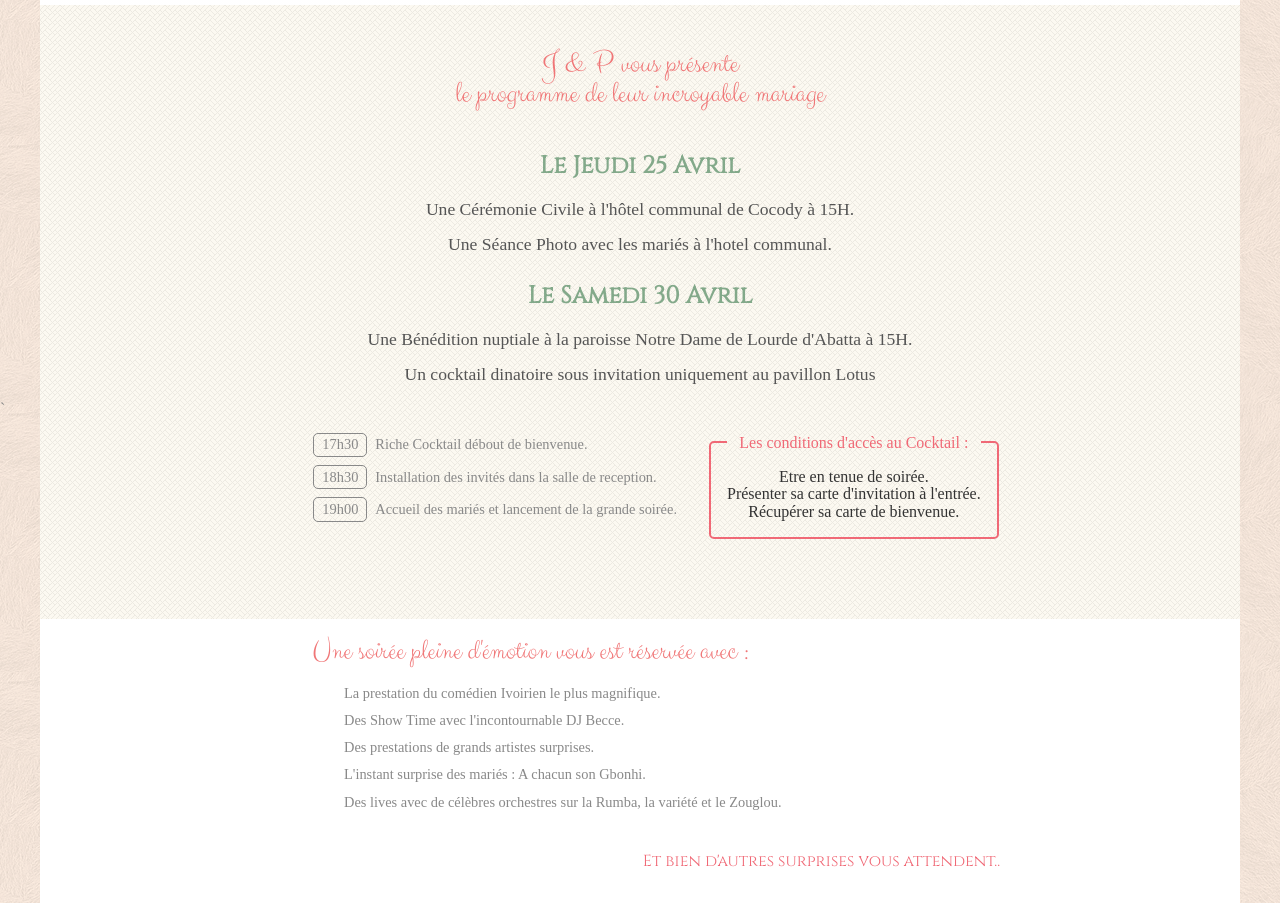
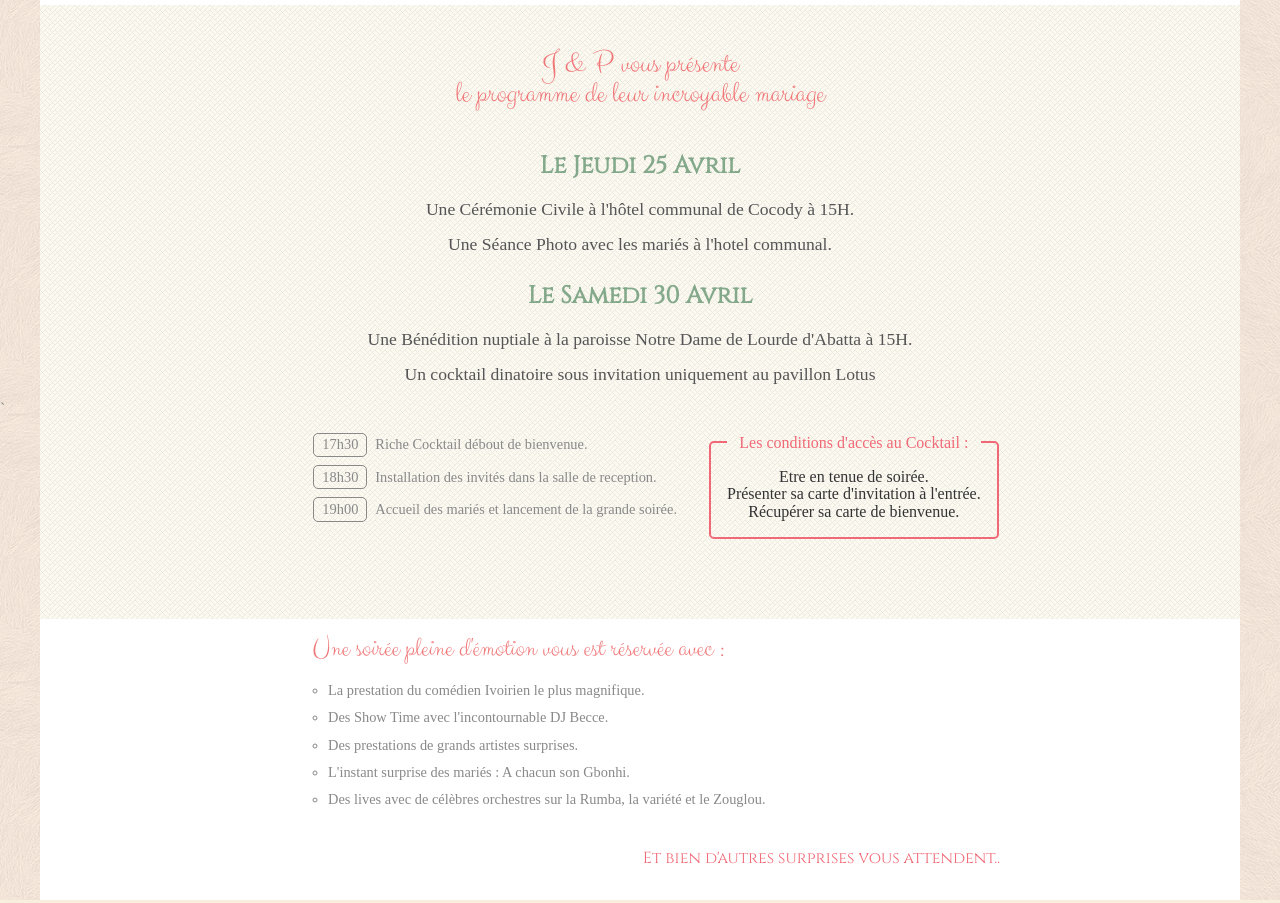
Before and after one commit to team-griot/wedding-judic, a website built with Parcel: page src/programme.html in a window 1280 px wide. Shown: the part 400-1303 px from the top of the page. Built offline with nearby package versions, Linux system fonts and the light colour scheme; some packages are replaced by stand-ins of ours.

Commit message:
fix(): add list point to programme and fix padding comment form

```diff
--- a/src/programme.html
+++ b/src/programme.html
@@ -139,7 +139,7 @@
 
                           <div class="details-ceremonie">
                             <div class="mt-3" style="margin: 0 2rem;">
-                              <p style='text-align : left;font-family: "Clicker Script";font-size: 1.8rem;color: #f07677;'>
+                              <p style='text-align : left;font-family: "Clicker Script";font-size: 1.7rem;color: #f07677;'>
                                 Une soirée pleine d'émotion vous est réservée avec :</p>
                               <ul>
                                 <li>La prestation du comédien Ivoirien le plus magnifique.</li>
--- a/src/scss/style.scss
+++ b/src/scss/style.scss
@@ -1321,16 +1321,10 @@ form {
 
   ul {
     text-align: left;
-    margin-left: 2rem;
+    margin-left: 1rem;
     list-style: circle;
     li {
       font-size: 0.9rem;
-      display: flex;
-      align-content: flex-start;
-      align-items: flex-start;
-      justify-content: center;
-      flex-flow: column;
-      text-align: left;
       margin-bottom: 0.5rem;
     }
   }
@@ -1520,6 +1514,10 @@ html.csstransitions .row > div.animated-active {
   align-content: center;
 }
 
+.respond-box {
+  padding: 0 20%;
+}
+
 // @ilphryn MEDIA QUERY FOR RESPONSIVCE
 
 @media only screen and (-webkit-min-device-pixel-ratio: 1.5), only screen and (min-resolution: 144dpi) {
@@ -1537,6 +1535,7 @@ html.csstransitions .row > div.animated-active {
 }
 
 @media (max-width: 479px) {
+
   .form-btn {
     text-align: center !important;
   }
@@ -1656,6 +1655,7 @@ html.csstransitions .row > div.animated-active {
 }
 
 @media (min-width: 700px) and (max-width: 958px) {
+
   .programme-wrapper,
   .details-ceremonie {
     padding-left: 10%;
```
